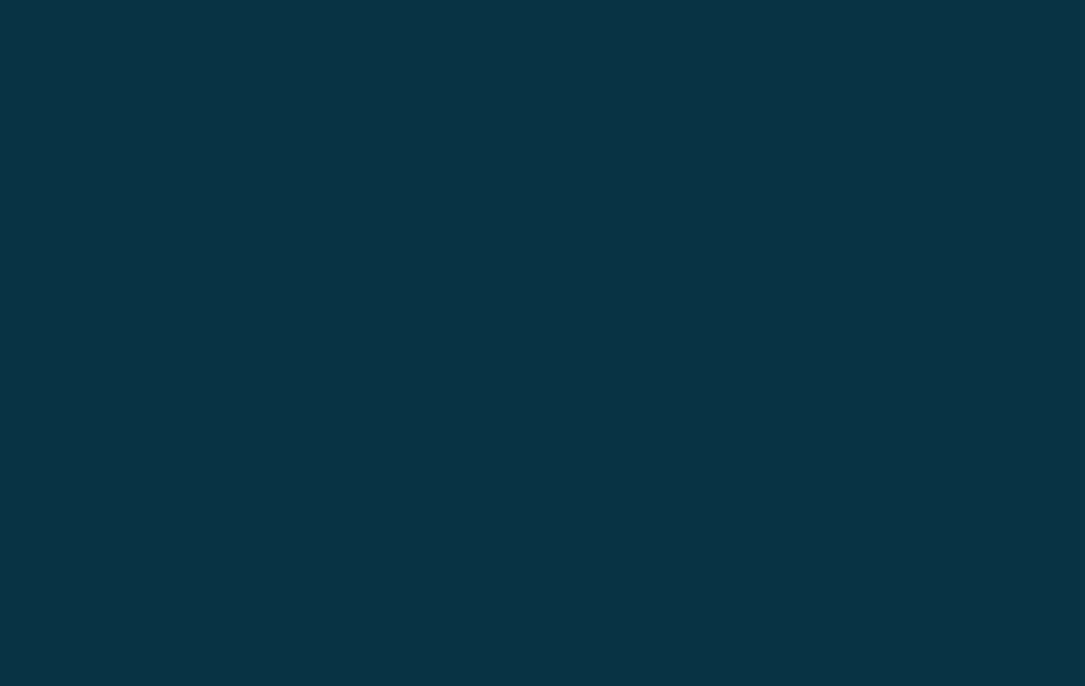
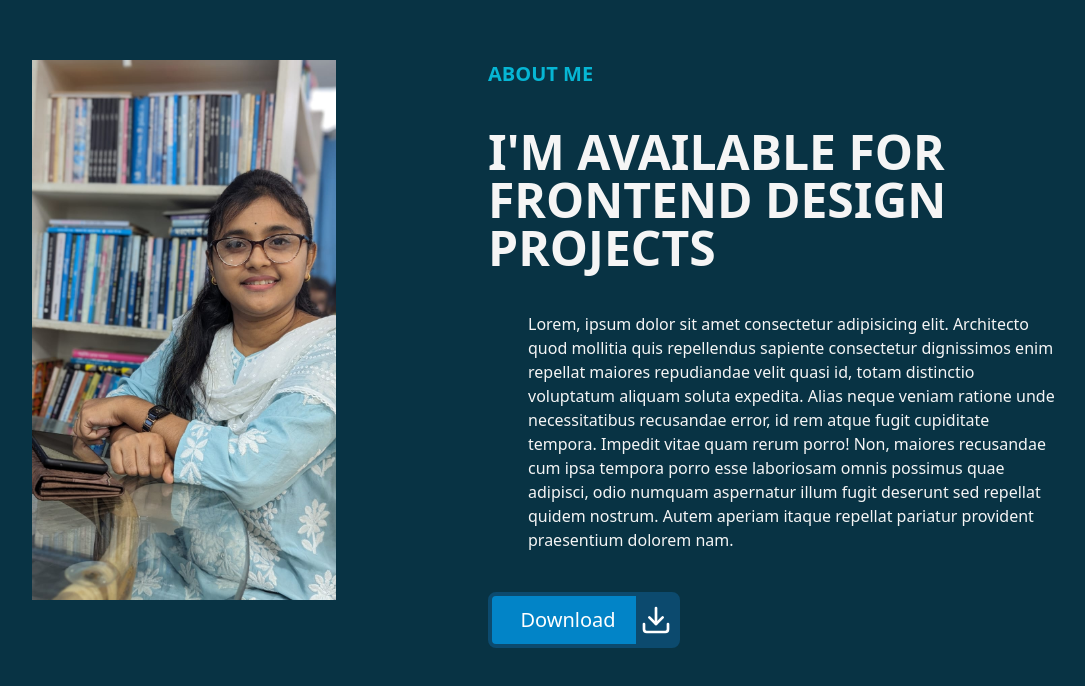
Before and after one commit to chamakkarmakar/Portfolio-Vite, a React (Vite) app: page / in a window 1280 px wide. Shown: the part 980-1666 px from the top of the page, without its empty margins (116-1201 px from the left). Before the commit the page ends 800 px from the top, so only its background shows below. Built offline with nearby package versions, Linux system fonts and the light colour scheme.

Commit message:
About me section done

```diff
--- a/src/App.jsx
+++ b/src/App.jsx
@@ -4,6 +4,7 @@ import viteLogo from '/vite.svg'
 import './App.css'
 import NavBar from './Components/NavBar'
 import Hero from './Components/Hero'
+import About from './Components/About'
 
 function App() {
   const [count, setCount] = useState(0)
@@ -15,6 +16,7 @@ function App() {
         <NavBar />
         <Hero />
       </div>
+      <About />
     </div>
   )
 }
--- /dev/null
+++ b/src/Components/About.jsx
@@ -0,0 +1,32 @@
+import React from 'react'
+import chamak9490 from "../assets/chamak9490.jpg"
+import { FiDownload } from "react-icons/fi";
+
+const About = () => {
+    return (
+        <div className='w-[95%] my-60 flex md:flex-row justify-around flex-col mx-auto'>
+            <div className='md:w-1/4 md:mx-20 w-3/4 mx-auto'>
+                <img src={`${chamak9490}`} alt="chamak" className='' />
+            </div>
+            <div className='md:w-1/2 w-full'>
+                <h1 className='uppercase md:text-justify font-semibold text-cyan-500 text-center text-xl mb-10 md:mt-0 mt-20'>About Me</h1>
+                <h1 className='uppercase md:text-5xl text-3xl mb-10 md:text-left text-center font-bold'>I'm Available for Frontend Design Projects</h1>
+                <p className='px-10'>Lorem, ipsum dolor sit amet consectetur adipisicing elit. Architecto quod mollitia quis repellendus sapiente consectetur dignissimos enim repellat maiores repudiandae velit quasi id, totam distinctio voluptatum aliquam soluta expedita. Alias neque veniam ratione unde necessitatibus recusandae error, id rem atque fugit cupiditate tempora. Impedit vitae quam rerum porro! Non, maiores recusandae cum ipsa tempora porro esse laboriosam omnis possimus quae adipisci, odio numquam aspernatur illum fugit deserunt sed repellat quidem nostrum. Autem aperiam itaque repellat pariatur provident praesentium dolorem nam.</p>
+
+                <div className='flex md:justify-start justify-center'>
+                    <button className="mt-10 text-xl box-border border-4 border-sky-900 w-48 h-14 rounded-lg bg-sky-600 text-white relative group">
+                        <span className="pr-8">Download</span>
+                        <span className="bg-sky-900 absolute right-0 top-0  h-full flex items-center justify-center px-1 group-hover:duration-300 group-hover:w-full w-10 duration-300">
+                            <FiDownload className='w-10 h-10' />
+                        </span>
+                    </button>
+                </div>
+
+
+            </div>
+
+        </div>
+    )
+}
+
+export default About
```
